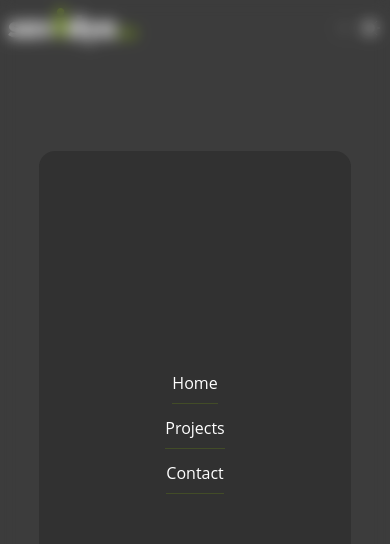
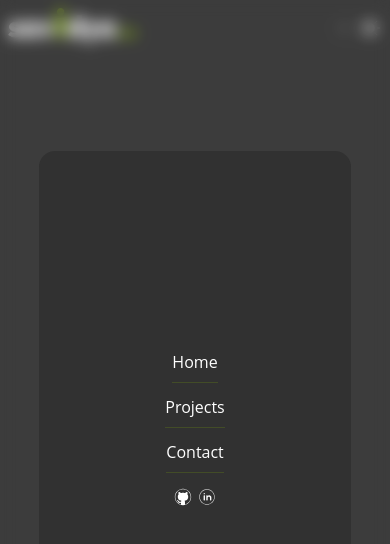
Before and after one commit to savidya-sathyani/portfolio, a React (Vite) app: page / in a window 390 px wide. Both pictures are taken after a click on the button 344 px from the left and 28 px from the top of the page. Shown: the top 544 px of the page. Built offline with nearby package versions, Linux system fonts and the light colour scheme.

Commit message:
Complete header

```diff
--- a/src/components/Header.tsx
+++ b/src/components/Header.tsx
@@ -11,6 +11,7 @@ import MenuDark from '../assets/menu-dark.svg';
 import MenuLight from '../assets/menu-light.svg';
 import { useTheme } from "../providers/theme-provider";
 import { useState } from "react";
+import { LINKS } from "../utils/constants";
 
 export default function Header() {
 	const { theme, toggleTheme } = useTheme();
@@ -20,6 +21,10 @@ export default function Header() {
 		console.log("clicked")
 		setOpenMenu(prev => !prev);
 	}
+
+	const openLink = (url: string) => {
+		window.open(url, '_blank');
+	};
 
 	return (
 		<header className="main h-8 flex item-end justify-between sm:h-14">
@@ -35,14 +40,14 @@ export default function Header() {
 				</div>
 			</div>
 			<div className="items-end space-x-0.5 hidden sm:flex">
-				<button className="icon-button item-hover" onClick={toggleTheme}>
+				<button className="icon-button item-hover" onClick={() => openLink(LINKS.github)}>
 					<img src={theme === 'light' ? GithubLight : GithubDark} alt="GitHub" />
 				</button>
-				<button className="icon-button item-hover" onClick={toggleTheme}>
-					<img src={theme === 'light' ? LinkedinLight : LinkedinDark} alt="GitHub" />
+				<button className="icon-button item-hover" onClick={() => openLink(LINKS.linkedIn)}>
+					<img src={theme === 'light' ? LinkedinLight : LinkedinDark} alt="LinkedIn" />
 				</button>
 				<button className="icon-button item-hover" onClick={toggleTheme}>
-					<img src={theme === 'light' ? ThemeLight : ThemeDark} alt="GitHub" />
+					<img src={theme === 'light' ? ThemeLight : ThemeDark} alt="Theme" />
 				</button>
 			</div>
 
@@ -52,16 +57,24 @@ export default function Header() {
 					<img src={theme === 'light' ? MenuLight : MenuDark} alt="Menu" />
 				</button>
 				<button className="icon-button item-hover" onClick={toggleTheme}>
-					<img src={theme === 'light' ? ThemeLight : ThemeDark} alt="GitHub" />
+					<img src={theme === 'light' ? ThemeLight : ThemeDark} alt="Theme" />
 				</button>
 			</div>
 			{/* Dimmed overlay for mobile view */}
-			<div className={`${openMenu ? 'flex' : 'hidden'} justify-center items-center fixed inset-0 bg-blur/10 backdrop-blur-sm z-10 sm:hidden`}onClick={() => setOpenMenu(false)}>
-					<div className="w-4/5 h-2/3 bg-background/50 rounded-2xl flex flex-col justify-center space-y-3 items-center mt-5">
-						<Link to="/" className="nav-link item-hover">Home</Link>
-						<Link to="/" className="nav-link item-hover">Projects</Link>
-						<Link to="/" className="nav-link item-hover">Contact</Link>
+			<div className={`${openMenu ? 'flex' : 'hidden'} justify-center items-center fixed inset-0 bg-blur/10 backdrop-blur-sm z-10 sm:hidden`} onClick={() => setOpenMenu(false)}>
+				<div className="w-4/5 h-2/3 bg-background/50 rounded-2xl flex flex-col justify-center space-y-3 items-center mt-5">
+					<Link to="/" className="nav-link item-hover">Home</Link>
+					<Link to="/" className="nav-link item-hover">Projects</Link>
+					<Link to="/" className="nav-link item-hover">Contact</Link>
+					<div>
+						<button className="icon-button item-hover" onClick={() => openLink(LINKS.github)}>
+							<img src={theme === 'light' ? GithubLight : GithubDark} alt="GitHub" />
+						</button>
+						<button className="icon-button item-hover" onClick={() => openLink(LINKS.linkedIn)}>
+							<img src={theme === 'light' ? LinkedinLight : LinkedinDark} alt="LinkedIn" />
+						</button>
 					</div>
+				</div>
 			</div>
 		</header>
 	);
--- a/src/components/common/IconList.tsx
+++ /dev/null
@@ -1,9 +0,0 @@
-import type { Icon } from "../../utils/global-types";
-
-interface IconListProps {
-	icons: Icon[];
-}
-
-export default function IconList({ icons }: IconListProps) {
-	return (icons.map((icon) => ("hi")))
-}
--- a/src/hooks/useTheme.ts
+++ /dev/null
@@ -1,12 +0,0 @@
-import { useState } from "react";
-import type { Theme } from "../utils/global-types";
-
-export default function useTheme() {
-  const [theme, setTheme] = useState<Theme>('dark');
-
-  const toggleTheme = () => {
-    setTheme(prevTheme => (prevTheme === 'dark' ? 'light' : 'dark'));
-  }
-
-  return { theme, toggleTheme };
-}
--- a/src/utils/constants.ts
+++ b/src/utils/constants.ts
@@ -1,6 +1,4 @@
-import type { Icon } from "./global-types";
-
-export const HEADER_ICONS: Icon[] = [
-  {name: "github", width: 24, height: 24},
-  {name: "linkedin", width: 24, height: 24},
-];
+export const LINKS = {
+  github: 'https://github.com/savidya-sathyani',
+  linkedIn: 'https://www.linkedin.com/in/savidya-sathyani'
+}
```
Also changed, not shown: src/utils/global-types.ts (+0 -7 lines).
